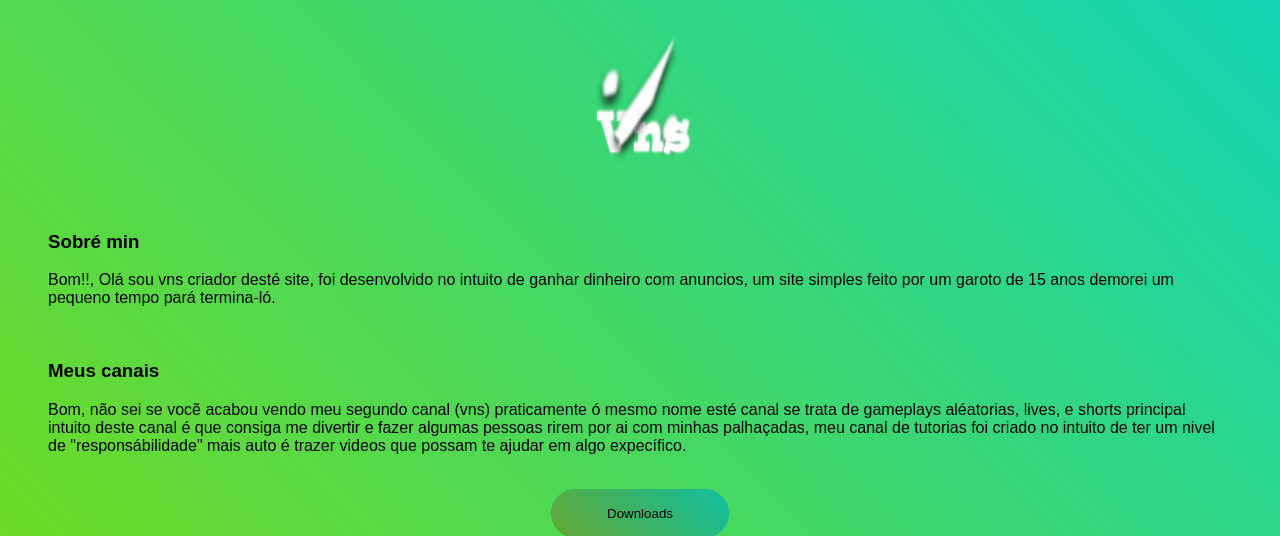
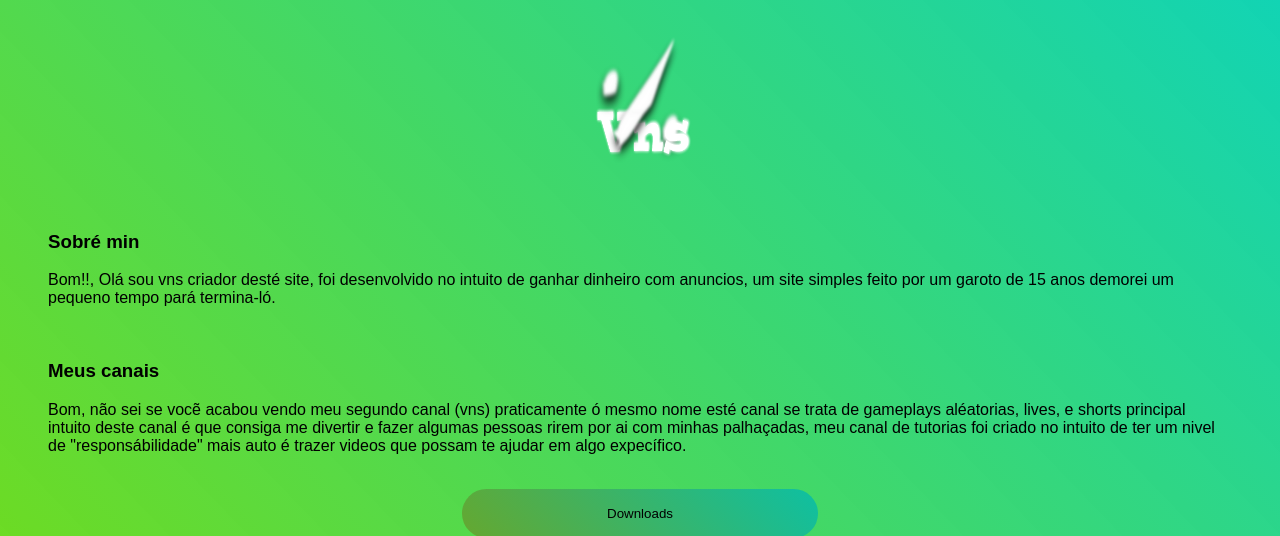
Before and after one commit to Vnnsn/Quixora, a plain HTML site: page index.html in a window 1280 px wide. Shown: the top 536 px of the page. Drawn offline with Linux system fonts and the light colour scheme.

Commit message:
Update index.css

```diff
--- a/index.css
+++ b/index.css
@@ -74,6 +74,11 @@
                 align-items: center;
                 padding: 17px;
                 text-align: center;
+                white-space: nowrap;
+                width: 30%;
+                overflow: hidden;
+                text-overflow:    ellipsis;
+
                 }
 
                 .botoes-downloads h3 {
```
